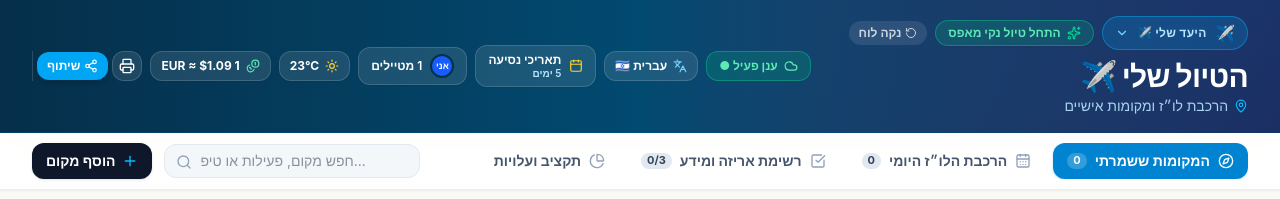
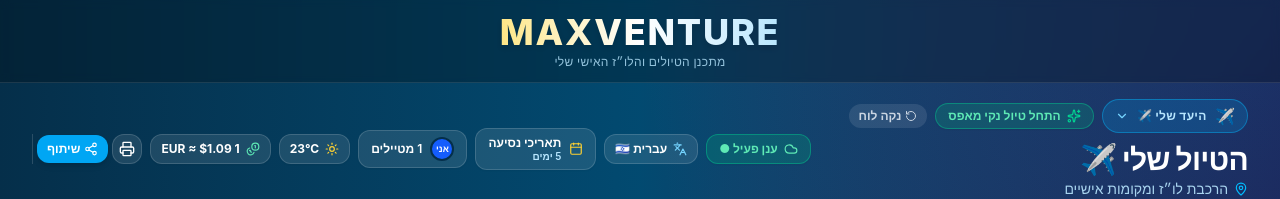
Before and after one commit to MaxShap98/travel-website, a React (Vite) app: page / in a window 1280 px wide. Shown: the top 199 px of the page. Built offline with nearby package versions, Linux system fonts and the light colour scheme; no server answers; the database is empty.

Commit message:
Auto-sync: update src\components\Header.jsx (2026-09-24 16:45:57)

```diff
--- a/src/components/Header.jsx
+++ b/src/components/Header.jsx
@@ -39,6 +39,20 @@
     <header className="relative bg-gradient-to-r from-sky-950 via-sky-900 to-indigo-950 text-white overflow-hidden shadow-xl border-b border-sky-800/40">
       {/* Decorative gradient overlay */}
       <div className="absolute inset-0 bg-[radial-gradient(circle_at_top_right,rgba(14,165,233,0.18),transparent_50%)] pointer-events-none" />
+
+      {/* Main App Title - Centered */}
+      <div className="border-b border-white/10 bg-black/25 backdrop-blur-xs py-3 px-4 text-center relative z-20">
+        <div className="max-w-7xl mx-auto flex flex-col items-center justify-center">
+          <div className="inline-flex items-center gap-2.5">
+            <span className="text-2xl sm:text-3xl md:text-4xl font-extrabold tracking-wider text-transparent bg-clip-text bg-gradient-to-r from-amber-200 via-white to-sky-200 drop-shadow-md uppercase select-none font-sans">
+              MaxVenture
+            </span>
+          </div>
+          <div className="text-[11px] sm:text-xs text-sky-200/80 font-medium tracking-wide mt-0.5">
+            {isHe ? "מתכנן הטיולים והלו״ז האישי שלי" : "Smart Travel & Itinerary Planner"}
+          </div>
+        </div>
+      </div>
 
       <div className="max-w-7xl mx-auto px-4 sm:px-6 lg:px-8 py-4 relative z-10">
         <div className="flex flex-col lg:flex-row lg:items-center lg:justify-between gap-4">
```
